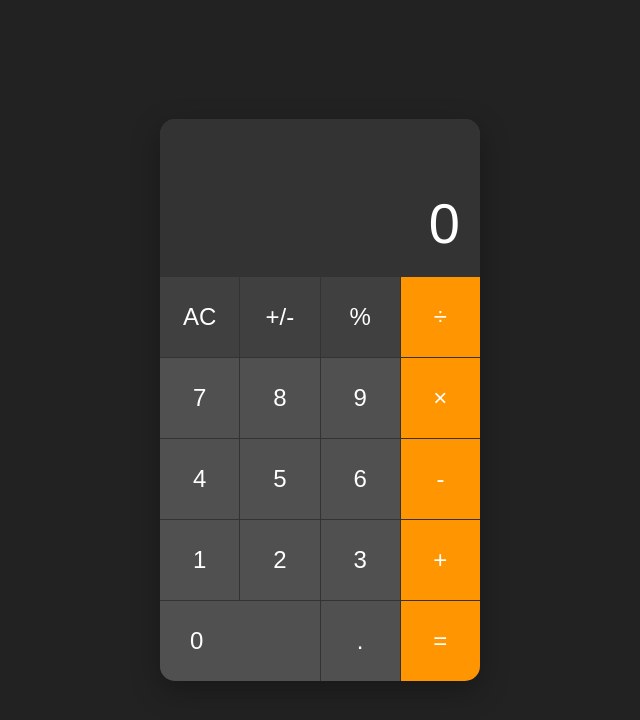
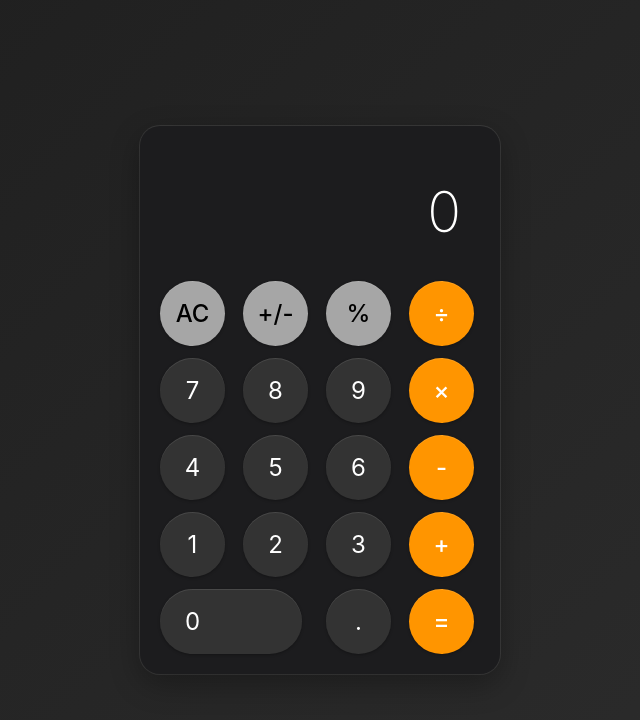
Before and after one commit to Felipe-Moreno-Marciales/Calculadora-Online, a plain HTML site: page index.html in a window 1280 px wide. Shown: the whole page, without its empty margins (320-960 px from the left). Drawn offline with Linux system fonts and the light colour scheme.

Commit message:
Update style.css

```diff
--- a/style.css
+++ b/style.css
@@ -1,99 +1,164 @@
-/* Estilos generales del cuerpo */
+{
+    margin: 0;
+    padding: 0;
+    box-sizing: border-box;
+}
+
 body {
+    font-family: -apple-system, BlinkMacSystemFont, 'Helvetica Neue', Helvetica, Arial, sans-serif;
+    background: linear-gradient(135deg, #1e1e1e, #2d2d2d);
     display: flex;
     justify-content: center;
     align-items: center;
     min-height: 100vh;
-  background-color: #222;
-  font-family: 'Helvetica Neue', sans-serif;
     margin: 0;
 }
 
-/* Contenedor principal de la calculadora */
 .calculator {
+    background: #1c1c1e;
+    border-radius: 20px;
+    padding: 20px;
+    box-shadow:
+        0 10px 30px rgba(0, 0, 0, 0.3),
+        0 0 0 1px rgba(255, 255, 255, 0.1);
     width: 320px;
-  border-radius: 15px;
-  overflow: hidden;
-  box-shadow: 0 10px 30px rgba(0, 0, 0, 0.3);
-  background-color: #333;
 }
 
-/* Pantalla de la calculadora */
-.calculator .display {
-  background-color: #333;
-  color: white;
+.display {
+    background: transparent;
+    padding: 20px;
+    margin-bottom: 15px;
+    border-radius: 10px;
     text-align: right;
-  padding: 20px;
-  border-top-left-radius: 10px;
-  border-top-right-radius: 10px;
+    min-height: 80px;
     display: flex;
-  flex-direction: column;
+    align-items: flex-end;
     justify-content: flex-end;
-  /* --- ÚNICO CAMBIO AQUÍ --- */
-  min-height: 118px; /* Aumentado de 80px. Esto solo afecta la altura, no el estilo. */
-  overflow: hidden;
-  word-wrap: break-word;
-  word-break: break-all;
 }
 
-/* Texto dentro de la pantalla */
-.calculator .display .display-text {
+.display-text {
+    color: white;
     font-size: 48px;
-  font-weight: 300;
-  line-height: 1.2;
-  transition: font-size 0.2s ease-in-out;
+    font-weight: 200;
+    letter-spacing: -1px;
+    word-break: break-all;
+    max-width: 100%;
+    overflow: hidden;
 }
 
-/* Contenedor de los botones */
-.calculator .buttons {
+.buttons {
     display: grid;
     grid-template-columns: repeat(4, 1fr);
-  gap: 1px;
+    gap: 12px;
 }
 
-/* Estilo general de los botones */
-.calculator .btn {
+.btn {
     border: none;
-  background-color: #505050;
-  color: white;
+    border-radius: 50%;
+    width: 65px;
+    height: 65px;
     font-size: 24px;
-  padding: 20px;
+    font-weight: 400;
     cursor: pointer;
-  transition: background-color 0.2s;
+    transition: all 0.1s ease;
+    outline: none;
+    font-family: inherit;
+    user-select: none;
     display: flex;
+    align-items: center;
     justify-content: center;
-  align-items: center;
-  height: 80px;
+    position: relative;
 }
 
-/* Efecto hover para todos los botones */
-.calculator .btn:hover {
-  background-color: #666;
+.btn:active {
+    transform: scale(0.95);
 }
 
-/* Estilo para botones de función (AC, +/-, %) */
-.calculator .btn.function {
-  background-color: #404040;
+/* Botones numéricos y decimal - gris oscuro */
+.btn.number {
+    background: #333333;
+    color: white;
 }
 
-/* Estilo para botones de operador (+, -, ×, ÷, =) */
-.calculator .btn.operator {
-  background-color: #ff9500;
+.btn.number:hover {
+    background: #404040;
 }
 
-.calculator .btn.operator:hover {
-  background-color: #ffb703;
+.btn.number:active {
+    background: #505050;
 }
 
-/* Estilo para el botón de operador activo (cuando se selecciona) */
-.calculator .btn.operator.active {
-  background-color: #fff;
+/* Botones de funciones superiores - gris claro */
+.btn.function {
+    background: #a6a6a6;
+    color: black;
+    font-weight: 500;
+}
+
+.btn.function:hover {
+    background: #b8b8b8;
+}
+
+.btn.function:active {
+    background: #999999;
+}
+
+/* Botones de operadores - naranja */
+.btn.operator {
+    background: #ff9500;
+    color: white;
+    font-weight: 500;
+}
+
+.btn.operator:hover {
+    background: #ffb143;
+}
+
+.btn.operator:active,
+.btn.operator.active {
+    background: white;
     color: #ff9500;
 }
 
-/* Estilo específico para el botón cero para que ocupe dos columnas */
-.calculator .btn[data-number="0"] {
+/* Botón 0 - doble ancho */
+.btn.zero {
     grid-column: span 2;
+    border-radius: 32.5px;
+    width: 142px;
     justify-content: flex-start;
-  padding-left: 30px;
+    padding-left: 25px;
 }
+
+/* Efectos de sombra para botones */
+.btn {
+    box-shadow:
+        inset 0 1px 0 rgba(255, 255, 255, 0.1),
+        0 1px 3px rgba(0, 0, 0, 0.3);
+}
+
+.btn:active {
+    box-shadow:
+        inset 0 1px 0 rgba(255, 255, 255, 0.1),
+        inset 0 2px 4px rgba(0, 0, 0, 0.3);
+}
+
+/* Responsive para pantallas más pequeñas */
+@media (max-width: 380px) {
+    .calculator {
+        width: 95vw;
+        padding: 15px;
+    }
+
+    .btn {
+        width: 60px;
+        height: 60px;
+        font-size: 22px;
+    }
+
+    .btn.zero {
+        width: 132px;
+    }
+
+    .display-text {
+        font-size: 42px;
+    }
```
Lines whose indentation alone changed are shown as unchanged.
